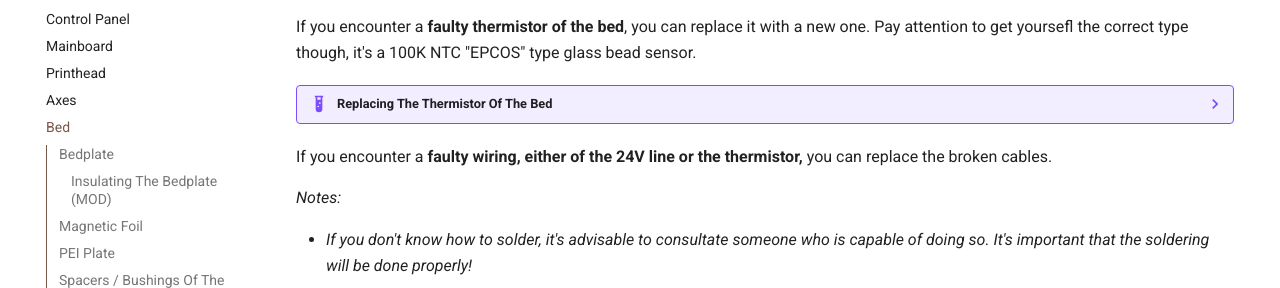
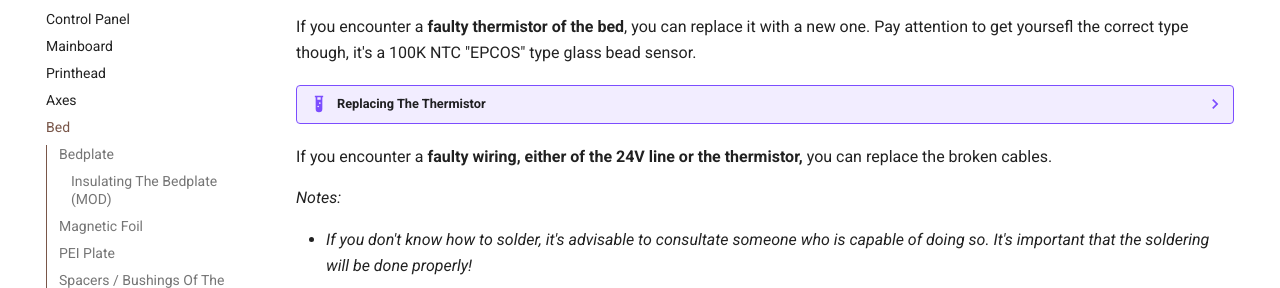
Before and after one commit to 1coderookie/KobraGoNeoInsights, an MkDocs documentation site: the page built from docs/hardware/bed.md, in a window 1280 px wide and 900 px high, scrolled down 18464 px. Shown: the part 164-452 px from the top of the window. Built offline with MkDocs 1.6.1 and Material for MkDocs 9.7.7, drawn with Linux system fonts in a browser that asks for light colours; comment, search, counter and statistics services are not loaded.

Commit message:
Update bed.md

```diff
--- a/docs/hardware/bed.md
+++ b/docs/hardware/bed.md
@@ -520,7 +520,7 @@ The following expandable textboxes will give you some basic instructions what yo
 
 If you encounter a **faulty thermistor of the bed**, you can replace it with a new one. Pay attention to get yoursefl the correct type though, it's a 100K NTC "EPCOS" type glass bead sensor.
 
-??? example "Replacing The Thermistor Of The Bed"
+??? example "Replacing The Thermistor"
 
     If you need to replace the thermistor, you should be able to do so by pulling off the piece of foam for being able to access it. You can then unsolder it and replace it with a new one.
 
```
